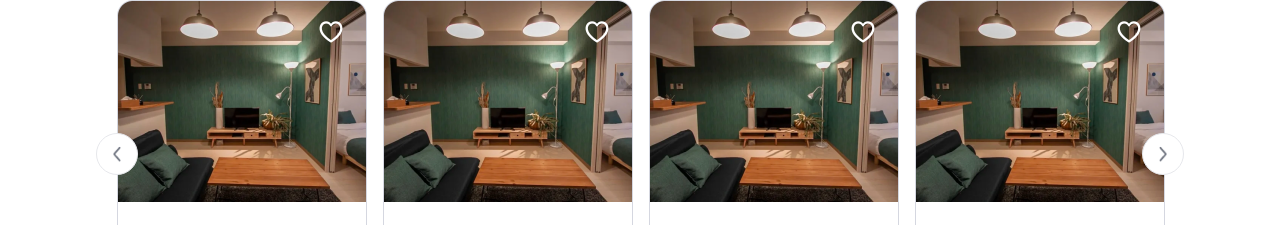
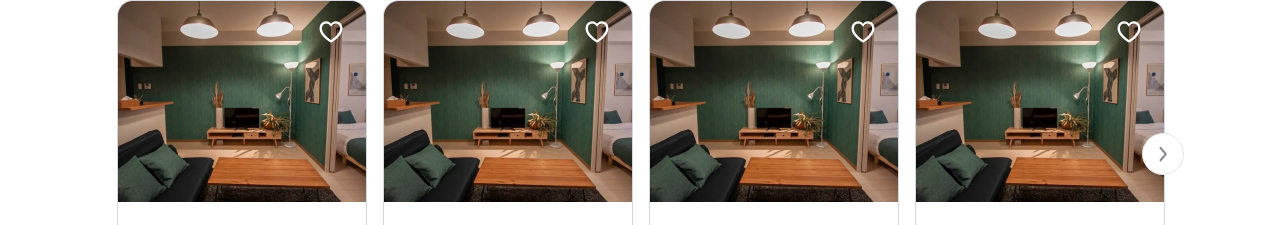
Before and after one commit to DO-SOPT-CDS-TEAM-WEB7/Client, a React (Vite) app: page /test in a window 1280 px wide. Shown: the top 225 px of the page. Built offline with nearby package versions, Linux system fonts and the light colour scheme.

Commit message:
chore: currentslide안 바꿔준 곳 바꾸기

```diff
--- a/src/components/common/Carousel.tsx
+++ b/src/components/common/Carousel.tsx
@@ -26,8 +26,8 @@ const Carousel = () => {
     speed: 500,
     slidesToShow: 4,
     slidesToScroll: 1,
-    nextArrow: <NextArrow currentSlide={currentslide} />,
-    prevArrow: <PrevArrow currentSlide={currentslide} />,
+    nextArrow: <NextArrow currentslide={currentslide} />,
+    prevArrow: <PrevArrow currentslide={currentslide} />,
     afterChange: (index) => setCurrentSlide(index),
     beforeChange: (current, next) => setCurrentSlide(next),
   };
```
